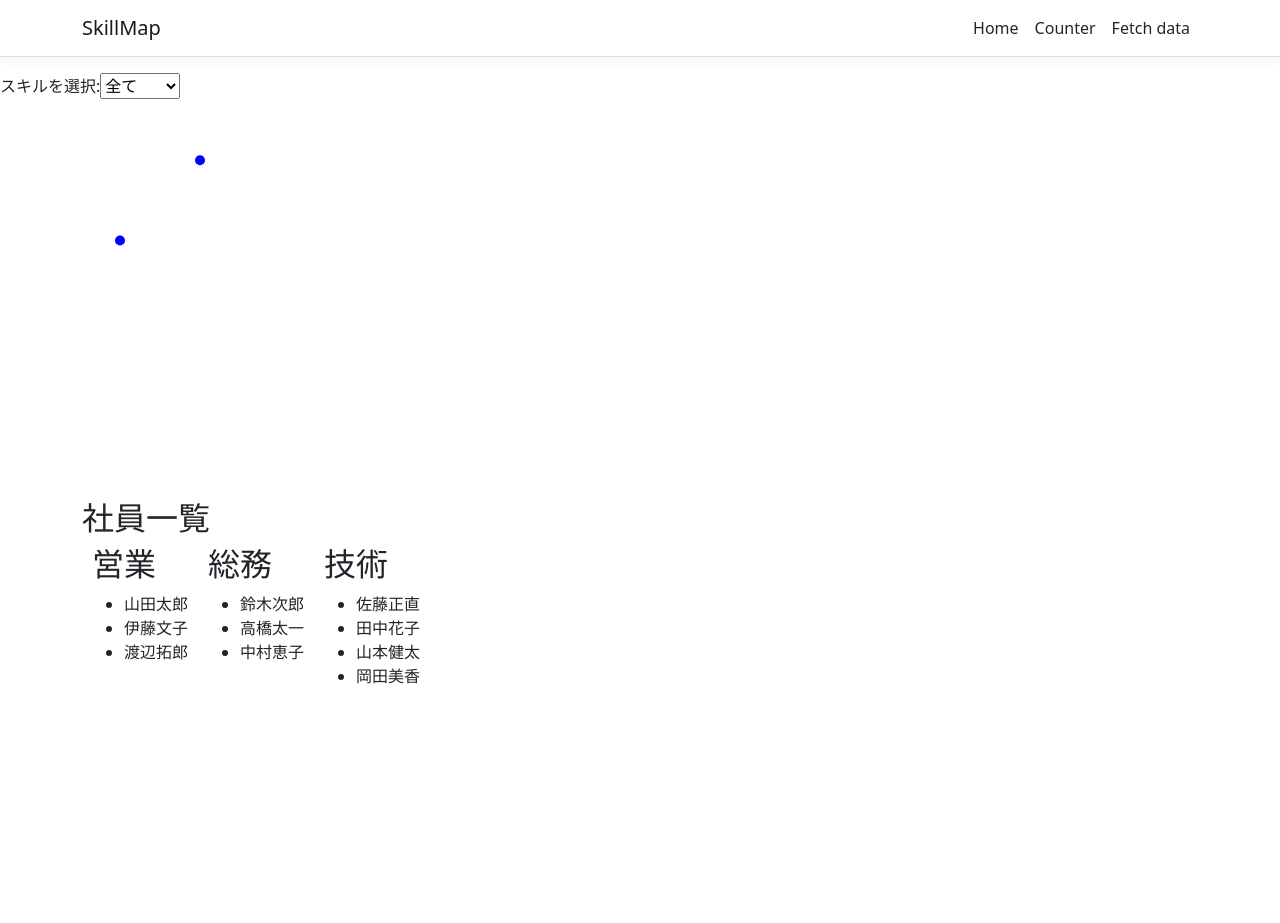
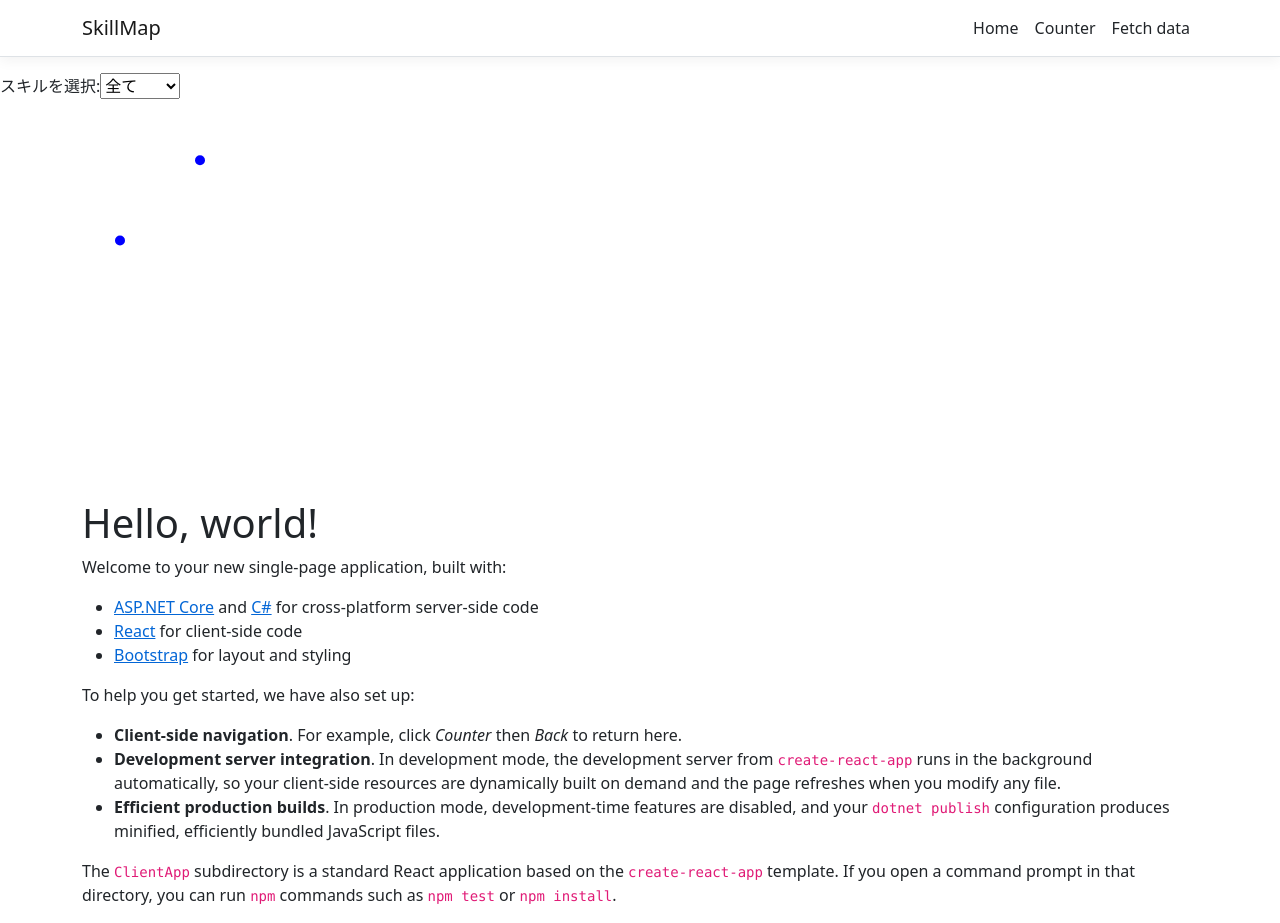
Before and after one commit to MasanaoSato123/SkillMap, a React (Create React App) app in the folder ClientApp/: page / in a window 1280 px wide. Before the commit the page ends 800 px from the top, so only its background shows below. Built offline with nearby package versions, Linux system fonts and the light colour scheme.

Commit message:
Homeを元に戻す。

```diff
--- a/ClientApp/src/components/Home.js
+++ b/ClientApp/src/components/Home.js
@@ -1,184 +1,26 @@
-import React, { useState } from 'react';
-import ApexCharts from 'react-apexcharts';
-import './styles.css';
+import React, { Component } from 'react';
 
-const employeeData = [
-    {
-        id: 1,
-        name: '山田太郎',
-        age: 30,
-        department: '営業',
-        skills: { java: 3, 'C#': 5, PHP: 2, クラウド: 1, DB: 5 }
-    },
-    {
-        id: 2,
-        name: '鈴木次郎',
-        age: 25,
-        department: '総務',
-        skills: { java: 1, 'C#': 3, PHP: 4, クラウド: 4, DB: 2 }
-    },
-    {
-        id: 3,
-        name: '佐藤正直',
-        age: 24,
-        department: '技術',
-        skills: { java: 2, 'C#': 4, PHP: 5, クラウド: 5, DB: 2 }
-    },
-    {
-        id: 4,
-        name: '田中花子',
-        age: 28,
-        department: '技術',
-        skills: { java: 5, 'C#': 5, PHP: 1, クラウド: 0, DB: 0 }
-    },
-    {
-        id: 5,
-        name: '山本健太',
-        age: 27,
-        department: '技術',
-        skills: { java: 4, 'C#': 3, PHP: 2, クラウド: 3, DB: 1 }
-    },
-    {
-        id: 6,
-        name: '伊藤文子',
-        age: 33,
-        department: '営業',
-        skills: { java: 2, 'C#': 1, PHP: 5, クラウド: 1, DB: 3 }
-    },
-    {
-        id: 7,
-        name: '高橋太一',
-        age: 31,
-        department: '総務',
-        skills: { java: 3, 'C#': 4, PHP: 3, クラウド: 2, DB: 4 }
-    },
-    {
-        id: 8,
-        name: '岡田美香',
-        age: 26,
-        department: '技術',
-        skills: { java: 4, 'C#': 2, PHP: 4, クラウド: 3, DB: 1 }
-    },
-    {
-        id: 9,
-        name: '渡辺拓郎',
-        age: 29,
-        department: '営業',
-        skills: { java: 1, 'C#': 2, PHP: 3, クラウド: 5, DB: 3 }
-    },
-    {
-        id: 10,
-        name: '中村恵子',
-        age: 23,
-        department: '総務',
-        skills: { java: 5, 'C#': 1, PHP: 2, クラウド: 1, DB: 2 }
-    },
-];
+export class Home extends Component {
+  static displayName = Home.name;
 
-const Home = () => {
-    const [selectedEmployee, setSelectedEmployee] = useState(null);
-    const [chartOptions, setChartOptions] = useState({
-        chart: {
-            type: 'radar',
-        },
-        xaxis: {
-            categories: ['Java', 'C#', 'PHP', 'クラウド', 'DB'],
-        },
-        yaxis: {
-            min: 0,
-            max: 5,
-            tickAmount: 5,
-        },
-    });
-    const [chartSeries, setChartSeries] = useState([]);
-
-    const handleSelectEmployee = (employee) => {
-        const newChartSeries = [
-            {
-                name: '5:得意~0:不得意',
-                data: Object.values(employee.skills),
-            },
-        ];
-        const newChartOptions = {
-            ...chartOptions,
-            xaxis: {
-                categories: ['Java', 'C#', 'PHP', 'クラウド', 'DB'],
-            },
-            yaxis: {
-                min: 0,
-                max: 5,
-                tickAmount: 5,
-            },
-        };
-
-        setSelectedEmployee(employee);
-        setChartSeries(newChartSeries);
-        setChartOptions(newChartOptions);
-    };
-
-    const handleClosePopup = () => {
-        setSelectedEmployee(null);
-        setChartSeries([]);
-        setChartOptions({
-            chart: {
-                type: 'radar',
-            },
-            xaxis: {
-                categories: ['Java', 'C#', 'PHP', 'クラウド', 'DB'],
-            },
-            yaxis: {
-                min: 0,
-                max: 5,
-                tickAmount: 5,
-            },
-        });
-    };
-
-    const employeesByDepartment = employeeData.reduce((acc, employee) => {
-        if (!acc[employee.department]) {
-            acc[employee.department] = [employee];
-        } else {
-            acc[employee.department].push(employee);
-        }
-        return acc;
-    }, {});
-
-
+  render() {
     return (
-        <div>
-            <h2>社員一覧</h2>
-            <div style={{ display: 'flex' }}>
-                {Object.keys(employeesByDepartment).map((department) => (
-                    <div key={department} style={{ padding: '0 10px' }}>
-                        <h2>{department}</h2>
-                        <ul>
-                            {employeesByDepartment[department].map((employee) => (
-                                <li key={employee.id} onClick={() => handleSelectEmployee(employee)}>
-                                    {employee.name}
-                                </li>
-                            ))}
-                        </ul>
-                    </div>
-                ))}
-                {selectedEmployee && (
-                    <div className="popup">
-                        <div className="popup-content">
-                            <h3>{selectedEmployee.name}</h3>
-                            <img src="https://images.unsplash.com/photo-1499996860823-5214fcc65f8f?ixlib=rb-4.0.3&ixid=MnwxMjA3fDB8MHxwaG90by1wYWdlfHx8fGVufDB8fHx8&auto=format&fit=crop&w=466&q=80" alt="社員の写真"></img>
-                            <p>年齢：{selectedEmployee.age}</p>
-                            <p>部署：{selectedEmployee.department}</p>
-                            <button onClick={handleClosePopup}>閉じる</button>
-                            <div>
-                                <ApexCharts options={chartOptions} series={chartSeries} type="radar" height={350} />
-                            </div>
-                        </div>
-                    </div>
-                )}
-            </div>
-
-        </div>
+      <div>
+        <h1>Hello, world!</h1>
+        <p>Welcome to your new single-page application, built with:</p>
+        <ul>
+          <li><a href='https://get.asp.net/'>ASP.NET Core</a> and <a href='https://msdn.microsoft.com/en-us/library/67ef8sbd.aspx'>C#</a> for cross-platform server-side code</li>
+          <li><a href='https://facebook.github.io/react/'>React</a> for client-side code</li>
+          <li><a href='http://getbootstrap.com/'>Bootstrap</a> for layout and styling</li>
+        </ul>
+        <p>To help you get started, we have also set up:</p>
+        <ul>
+          <li><strong>Client-side navigation</strong>. For example, click <em>Counter</em> then <em>Back</em> to return here.</li>
+          <li><strong>Development server integration</strong>. In development mode, the development server from <code>create-react-app</code> runs in the background automatically, so your client-side resources are dynamically built on demand and the page refreshes when you modify any file.</li>
+          <li><strong>Efficient production builds</strong>. In production mode, development-time features are disabled, and your <code>dotnet publish</code> configuration produces minified, efficiently bundled JavaScript files.</li>
+        </ul>
+        <p>The <code>ClientApp</code> subdirectory is a standard React application based on the <code>create-react-app</code> template. If you open a command prompt in that directory, you can run <code>npm</code> commands such as <code>npm test</code> or <code>npm install</code>.</p>
+      </div>
     );
-};
-
-
-export { Home };
+  }
+}
```
